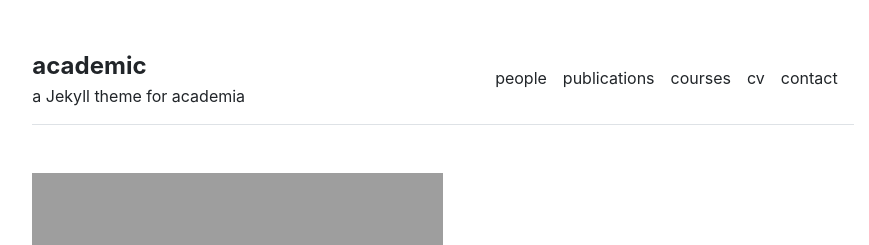
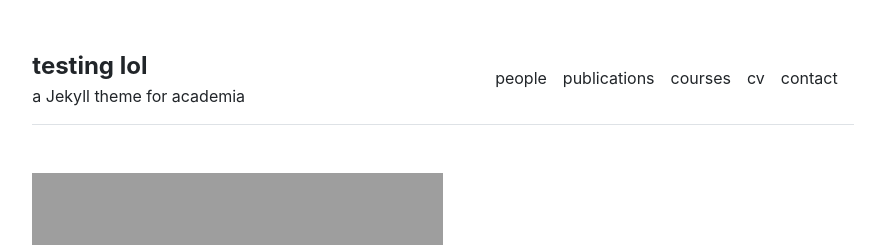
Before and after one commit to Mirzokhid/mirzokhid.github.io, a Jekyll site: the page built from README.md, in a window 1280 px wide. Shown: the top 245 px of the page, without its empty margins (197-1066 px from the left). Built offline with Jekyll 4.4.1, drawn with Linux system fonts in a browser that asks for light colours; our own code applies the rules of GitHub Pages for plain Markdown files.

Commit message:
Update header.html

```diff
--- a/_includes/header.html
+++ b/_includes/header.html
@@ -1,7 +1,7 @@
 <header class="d-flex flex-column flex-md-row align-items-center pb-3 mb-5 border-bottom">
   <div>
     <a href="{{ site.github.url }}/" class="d-flex align-items-center text-decoration-none">
-      <span class="fs-4 fw-bold">{{ site.title }}</span>
+      <span class="fs-4 fw-bold">testing lol</span>
     </a>
     <a href="{{ site.github.url }}/" class="d-flex align-items-center text-decoration-none">
       <span>{{ site.description }}</span>
```
